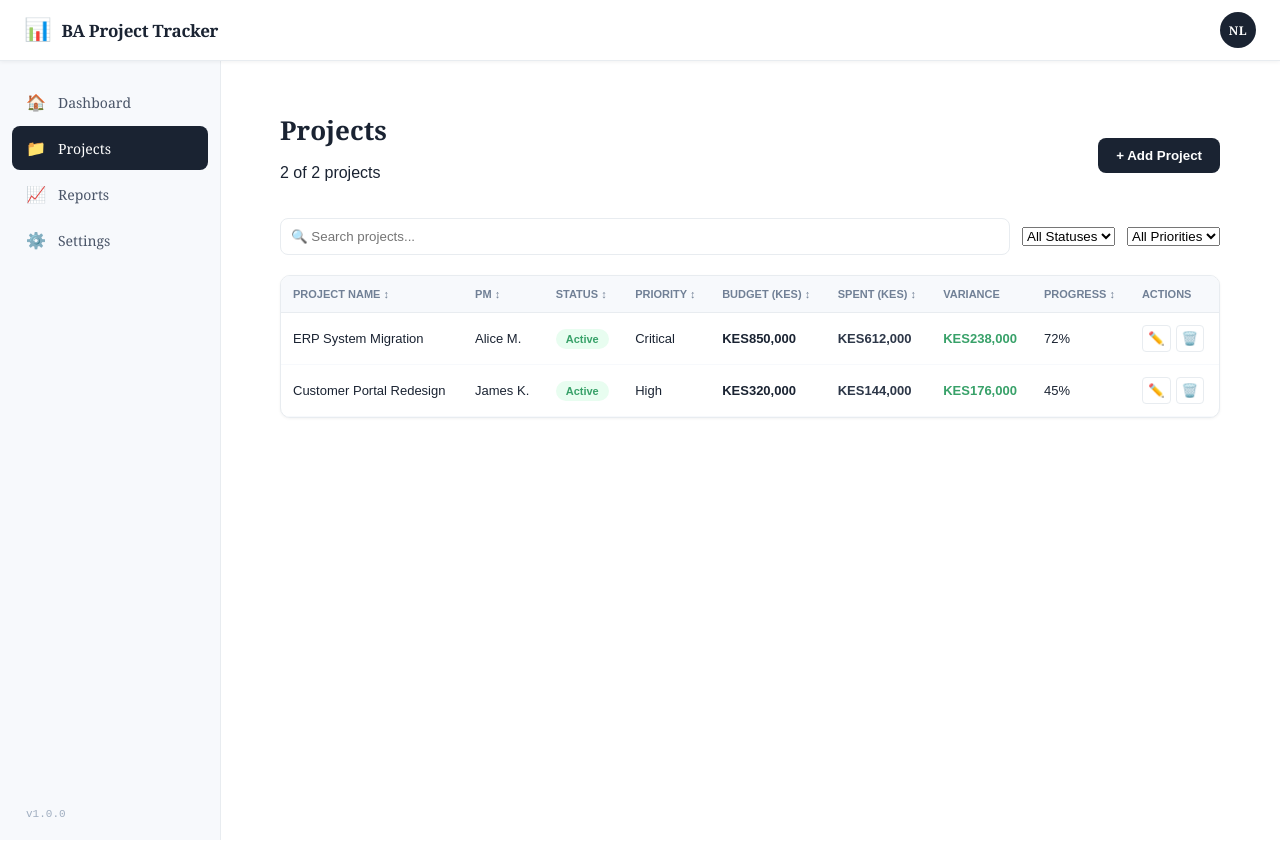
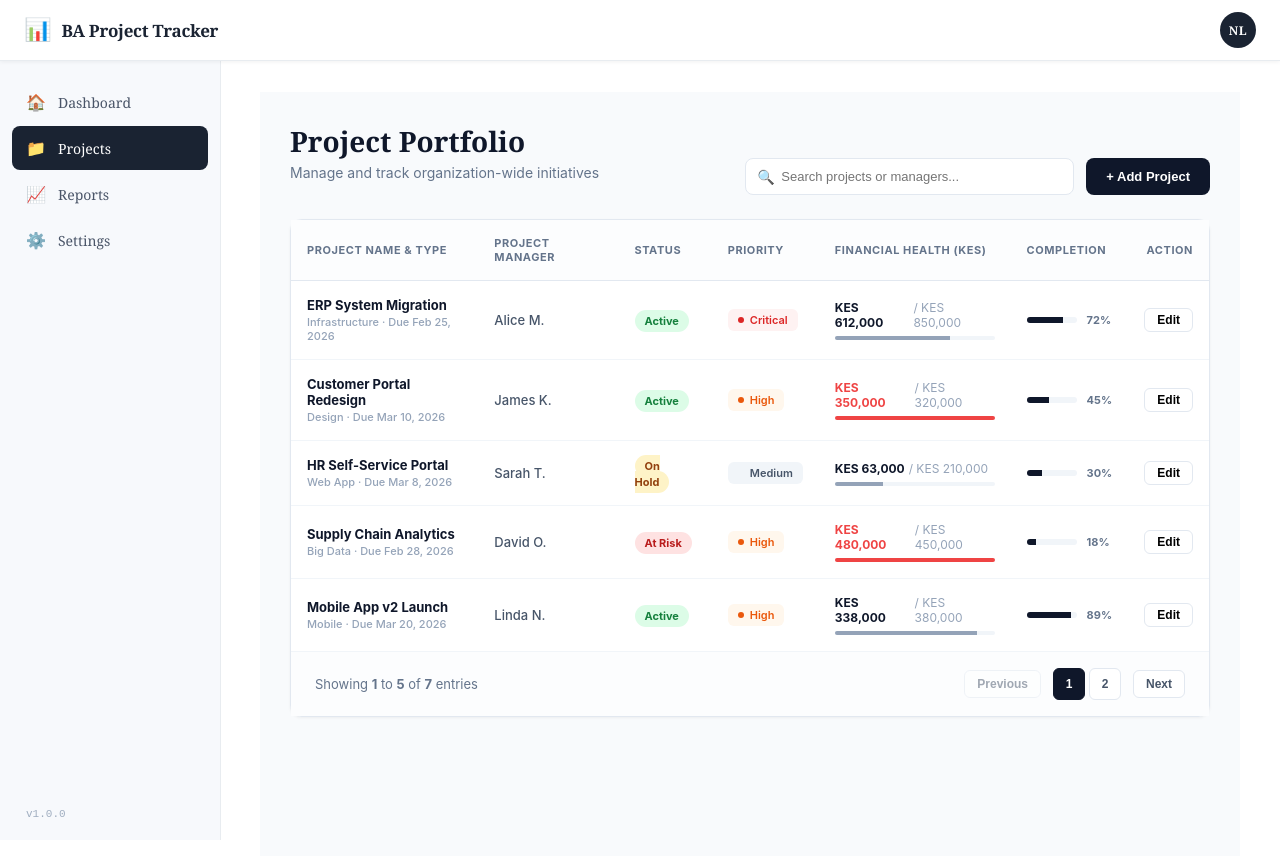
Before and after one commit to NeskoLimo/BA-PROJECT_TRACKER, an Angular app: page /projects in a window 1280 px wide. Shown: the top 856 px of the page. Built offline with nearby package versions, Linux system fonts and the light colour scheme.

Commit message:
Update projects.component.ts

```diff
--- a/src/app/components/projects/projects.component.ts
+++ b/src/app/components/projects/projects.component.ts
@@ -1,308 +1,247 @@
-// src/app/components/projects/projects.component.ts
-import { Component } from '@angular/core';
+import { Component, OnInit } from '@angular/core';
 import { CommonModule } from '@angular/common';
 import { FormsModule } from '@angular/forms';
-import { RouterLink } from '@angular/router';
-
-interface Mention {
-  user: string;
-  message: string;
-  timestamp: Date;
-}
 
 interface Project {
   id: number;
   name: string;
-  type: string;
   pm: string;
   status: string;
   priority: string;
   budget: number;
   spent: number;
   progress: number;
-  startDate: string;
-  endDate: string;
-  signOffs: string[];
-  documents: string[];
-  mentions: Mention[];
+  dueDate: string;
+  type: string;
 }
 
 @Component({
   selector: 'app-projects',
   standalone: true,
-  imports: [CommonModule, FormsModule, RouterLink],
+  imports: [CommonModule, FormsModule],
   template: `
-    <div class="projects-page">
-
+    <div class="projects-wrapper">
       <div class="page-header">
         <div>
-          <h1 class="page-title">Projects</h1>
-          <p class="page-subtitle">{{ filteredProjects.length }} of {{ projects.length }} projects</p>
+          <h1 class="page-title">Project Portfolio</h1>
+          <p class="page-subtitle">Manage and track organization-wide initiatives</p>
         </div>
-        <button class="btn-primary" (click)="openAddModal()">+ Add Project</button>
+        <div class="header-actions">
+          <div class="search-container">
+            <span class="search-icon">🔍</span>
+            <input type="text" [(ngModel)]="searchTerm" (ngModelChange)="applyFilters()" placeholder="Search projects or managers...">
+          </div>
+          <button class="btn-primary">+ Add Project</button>
+        </div>
       </div>
 
-      <div class="toolbar">
-        <input class="search-input" type="text" placeholder="🔍 Search projects..."
-          [(ngModel)]="searchTerm" (ngModelChange)="applyFilters()" />
-        <select class="filter-select" [(ngModel)]="statusFilter" (ngModelChange)="applyFilters()">
-          <option value="">All Statuses</option>
-          <option value="Active">Active</option>
-          <option value="On Hold">On Hold</option>
-          <option value="At Risk">At Risk</option>
-          <option value="Completed">Completed</option>
-          <option value="Planning">Planning</option>
-        </select>
-        <select class="filter-select" [(ngModel)]="priorityFilter" (ngModelChange)="applyFilters()">
-          <option value="">All Priorities</option>
-          <option value="Critical">Critical</option>
-          <option value="High">High</option>
-          <option value="Medium">Medium</option>
-          <option value="Low">Low</option>
-        </select>
-      </div>
-
-      <div class="table-wrapper">
+      <div class="card">
+        <div class="table-responsive">
           <table class="projects-table">
             <thead>
               <tr>
-              <th (click)="sort('name')" class="sortable">Project Name <span>{{ getSortIcon('name') }}</span></th>
-              <th (click)="sort('pm')" class="sortable">PM <span>{{ getSortIcon('pm') }}</span></th>
-              <th (click)="sort('status')" class="sortable">Status <span>{{ getSortIcon('status') }}</span></th>
-              <th (click)="sort('priority')" class="sortable">Priority <span>{{ getSortIcon('priority') }}</span></th>
-              <th (click)="sort('budget')" class="sortable">Budget (KES) <span>{{ getSortIcon('budget') }}</span></th>
-              <th (click)="sort('spent')" class="sortable">Spent (KES) <span>{{ getSortIcon('spent') }}</span></th>
-              <th>Variance</th>
-              <th (click)="sort('progress')" class="sortable">Progress <span>{{ getSortIcon('progress') }}</span></th>
-              <th>Actions</th>
+                <th>Project Name & Type</th>
+                <th>Project Manager</th>
+                <th>Status</th>
+                <th>Priority</th>
+                <th>Financial Health (KES)</th>
+                <th>Completion</th>
+                <th class="text-right">Action</th>
               </tr>
             </thead>
             <tbody>
-            <tr *ngFor="let p of filteredProjects" [class.selected]="selectedProject?.id === p.id" (click)="selectedProject = p">
-              <td class="project-name">{{ p.name }}</td>
-              <td>{{ p.pm }}</td>
-              <td><span class="status-badge" [ngClass]="getStatusClass(p.status)">{{ p.status }}</span></td>
-              <td><span class="priority-badge" [ngClass]="getPriorityClass(p.priority)">{{ p.priority }}</span></td>
-              <td class="num-cell">{{ p.budget | currency:'KES':'symbol-narrow':'1.0-0' }}</td>
-              <td class="num-cell" [style.color]="(p.spent || 0) > (p.budget || 0) ? '#e53e3e' : '#2d3748'">
-                {{ p.spent | currency:'KES':'symbol-narrow':'1.0-0' }}
+              <tr *ngFor="let p of pagedProjects">
+                <td>
+                  <div class="project-info">
+                    <span class="p-name">{{ p?.name }}</span>
+                    <span class="p-type">{{ p?.type }} · Due {{ p?.dueDate }}</span>
+                  </div>
                 </td>
-              <td class="num-cell">
-                <span [style.color]="(p.budget - p.spent) < 0 ? '#e53e3e' : '#38a169'">
-                  {{ (p.budget - p.spent) | currency:'KES':'symbol-narrow':'1.0-0' }}
+                <td class="pm-cell">{{ p?.pm }}</td>
+                <td>
+                  <span class="status-badge" [ngClass]="getStatusClass(p?.status || '')">
+                    {{ p?.status }}
                   </span>
                 </td>
                 <td>
-                <div class="progress-wrap">
-                  <div class="progress-bar">
-                    <div class="progress-fill" [style.width.%]="p.progress" [style.background]="getProgressColor(p.progress)"></div>
+                  <span class="priority-tag" [ngClass]="p?.priority?.toLowerCase()">
+                    <span class="p-dot"></span> {{ p?.priority }}
+                  </span>
+                </td>
+                <td>
+                  <div class="budget-analytics" [class.over-budget]="(p?.spent || 0) > (p?.budget || 0)">
+                    <div class="budget-values">
+                      <span class="spent">{{ p?.spent | currency:'KES ':'symbol-narrow':'1.0-0' }}</span>
+                      <span class="total">/ {{ p?.budget | currency:'KES ':'symbol-narrow':'1.0-0' }}</span>
                     </div>
-                  <span class="progress-pct">{{ p.progress }}%</span>
+                    <div class="budget-bar-bg">
+                      <div class="budget-bar-fill" [style.width.%]="getBudgetPercentage(p)"></div>
+                    </div>
                   </div>
                 </td>
                 <td>
-                <div class="action-btns">
-                  <button class="edit-btn" title="Edit" (click)="openEditModal(p); $event.stopPropagation()">✏️</button>
-                  <button class="delete-btn" title="Delete" (click)="confirmDelete(p); $event.stopPropagation()">🗑️</button>
+                  <div class="progress-container">
+                    <div class="progress-mini-bar">
+                      <div class="progress-fill" [style.width.%]="p?.progress"></div>
                     </div>
+                    <span class="progress-label">{{ p?.progress }}%</span>
+                  </div>
+                </td>
+                <td class="text-right">
+                  <button class="btn-action">Edit</button>
                 </td>
               </tr>
             </tbody>
           </table>
         </div>
 
-      <div class="modal-overlay" *ngIf="showModal" (click)="showModal = false">
-        <div class="modal" (click)="$event.stopPropagation()">
-          <div class="modal-header">
-            <h2>{{ isEditing ? 'Edit Project' : 'Add New Project' }}</h2>
-            <button class="modal-close" (click)="showModal = false">✕</button>
+        <div class="pagination-footer">
+          <div class="pagination-info">
+            Showing <b>{{ (currentPage-1)*pageSize + 1 }}</b> to
+            <b>{{ Math.min(currentPage*pageSize, filteredProjects.length) }}</b> of
+            <b>{{ filteredProjects.length }}</b> entries
           </div>
-          <div class="modal-body">
-            <div class="form-row">
-              <div class="form-group">
-                <label>Project Name *</label>
-                <input type="text" [(ngModel)]="currentProject.name" placeholder="Enter project name" />
+          <div class="pagination-controls">
+            <button class="page-btn" [disabled]="currentPage === 1" (click)="goToPage(currentPage - 1)">Previous</button>
+            <div class="page-numbers">
+              <button *ngFor="let page of pageNumbers"
+                      class="page-btn-num"
+                      [class.active]="page === currentPage"
+                      (click)="goToPage(page)">
+                {{ page }}
+              </button>
             </div>
-              <div class="form-group">
-                <label>Project Manager *</label>
-                <input type="text" [(ngModel)]="currentProject.pm" placeholder="PM name" />
-              </div>
-            </div>
-            <div class="form-row">
-              <div class="form-group">
-                <label>Budget (KES)</label>
-                <input type="number" [(ngModel)]="currentProject.budget" placeholder="0" />
-              </div>
-              <div class="form-group">
-                <label>Spent (KES)</label>
-                <input type="number" [(ngModel)]="currentProject.spent" placeholder="0" />
-              </div>
-              <div class="form-group">
-                <label>Progress (%)</label>
-                <input type="number" [(ngModel)]="currentProject.progress" min="0" max="100" placeholder="0" />
-              </div>
-            </div>
-
-            <div class="budget-indicator" *ngIf="(currentProject.budget || 0) > 0">
-              <div class="budget-bar-track">
-                <div class="budget-bar-fill"
-                  [style.width.%]="Math.min(((currentProject.spent || 0) / (currentProject.budget || 1)) * 100, 100)"
-                  [style.background]="(currentProject.spent || 0) > (currentProject.budget || 0) ? '#e53e3e' : '#38a169'">
-                </div>
-              </div>
-              <span class="budget-bar-label"
-                [style.color]="(currentProject.spent || 0) > (currentProject.budget || 0) ? '#e53e3e' : '#38a169'">
-                {{ (((currentProject.spent || 0) / (currentProject.budget || 1)) * 100).toFixed(0) }}% of budget used
-              </span>
-            </div>
-          </div>
-          <div class="modal-footer">
-            <button class="btn-secondary" (click)="showModal = false">Cancel</button>
-            <button class="btn-primary" (click)="saveProject()">
-              {{ isEditing ? 'Save Changes' : 'Add Project' }}
-            </button>
+            <button class="page-btn" [disabled]="currentPage === totalPages" (click)="goToPage(currentPage + 1)">Next</button>
           </div>
         </div>
       </div>
-
-      <div class="modal-overlay" *ngIf="showDeleteModal" (click)="showDeleteModal = false">
-        <div class="modal modal-sm" (click)="$event.stopPropagation()">
-          <div class="modal-header">
-            <h2 style="color: #e53e3e">⚠️ Delete Project</h2>
-          </div>
-          <div class="modal-body">
-            <p>Are you sure you want to delete <strong>{{ projectToDelete?.name }}</strong>? This action cannot be undone.</p>
-          </div>
-          <div class="modal-footer">
-            <button class="btn-secondary" (click)="showDeleteModal = false">Cancel</button>
-            <button class="btn-danger" (click)="deleteProject()">Delete Forever</button>
-          </div>
-        </div>
-      </div>
-
-      <div class="toast" *ngIf="toastVisible">{{ toastMessage }}</div>
-
     </div>
   `,
   styles: [`
-    .projects-page { display: flex; flex-direction: column; gap: 20px; font-family: sans-serif; color: #1a2332; padding: 20px; }
-    .page-header { display: flex; justify-content: space-between; align-items: center; }
-    .page-title { font-size: 26px; font-weight: 700; font-family: 'Georgia', serif; margin: 0; }
-    .btn-primary { background: #1a2332; color: white; border: none; padding: 10px 18px; border-radius: 8px; font-weight: 600; cursor: pointer; }
-    .btn-danger { background: #e53e3e; color: white; border: none; padding: 10px 18px; border-radius: 8px; font-weight: 600; cursor: pointer; }
-    .toolbar { display: flex; gap: 12px; align-items: center; }
-    .search-input { flex: 1; padding: 10px; border: 1px solid #e8ecf0; border-radius: 8px; }
-    .table-wrapper { background: #fff; border: 1px solid #e8ecf0; border-radius: 10px; overflow: hidden; box-shadow: 0 1px 3px rgba(0,0,0,0.05); }
-    .projects-table { width: 100%; border-collapse: collapse; font-size: 13px; }
-    .projects-table th { background: #f7f9fc; padding: 12px; text-align: left; color: #718096; font-size: 11px; text-transform: uppercase; border-bottom: 1px solid #e8ecf0; cursor: pointer; }
-    .projects-table td { padding: 12px; border-bottom: 1px solid #f7f9fc; }
-    .num-cell { font-weight: 600; }
-    .action-btns { display: flex; gap: 5px; }
-    .edit-btn, .delete-btn { border: 1px solid #e8ecf0; background: #fff; padding: 5px; border-radius: 4px; cursor: pointer; }
-    .delete-btn:hover { background: #fff5f5; border-color: #feb2b2; }
-    .status-badge { padding: 4px 10px; border-radius: 99px; font-size: 11px; font-weight: 700; }
-    .status-active { background: #e8fdf0; color: #38a169; }
-    .modal-overlay { position: fixed; inset: 0; background: rgba(0,0,0,0.4); display: flex; align-items: center; justify-content: center; z-index: 1000; }
-    .modal { background: #fff; border-radius: 12px; width: 600px; max-width: 90vw; }
-    .modal-sm { width: 400px; }
-    .modal-header { padding: 20px; border-bottom: 1px solid #eee; display: flex; justify-content: space-between; }
-    .modal-body { padding: 20px; display: flex; flex-direction: column; gap: 15px; }
-    .form-row { display: flex; gap: 15px; }
-    .form-group { flex: 1; display: flex; flex-direction: column; gap: 5px; }
-    .form-group label { font-size: 11px; font-weight: 700; color: #718096; }
-    .form-group input { padding: 10px; border: 1px solid #e8ecf0; border-radius: 6px; }
-    .budget-indicator { background: #f7f9fc; padding: 12px; border-radius: 8px; }
-    .budget-bar-track { height: 8px; background: #e2e8f0; border-radius: 4px; overflow: hidden; margin-bottom: 5px; }
-    .budget-bar-fill { height: 100%; transition: width 0.3s; }
-    .toast { position: fixed; bottom: 20px; right: 20px; background: #1a2332; color: #fff; padding: 12px 24px; border-radius: 8px; z-index: 2000; }
+    .projects-wrapper { padding: 30px; background: #f8fafc; min-height: 100vh; font-family: 'Inter', sans-serif; }
+    .page-header { display: flex; justify-content: space-between; align-items: flex-end; margin-bottom: 24px; }
+    .page-title { font-family: 'Georgia', serif; font-size: 28px; font-weight: 700; color: #0f172a; margin: 0; }
+    .page-subtitle { color: #64748b; font-size: 14px; margin-top: 4px; }
+
+    .header-actions { display: flex; gap: 12px; }
+    .search-container { position: relative; }
+    .search-icon { position: absolute; left: 12px; top: 10px; font-size: 14px; color: #94a3b8; }
+    .search-container input { padding: 10px 12px 10px 35px; border-radius: 8px; border: 1px solid #e2e8f0; width: 280px; outline: none; font-size: 13px; }
+    .btn-primary { background: #0f172a; color: white; border: none; padding: 10px 20px; border-radius: 8px; cursor: pointer; font-weight: 600; font-size: 13px; }
+
+    .card { background: white; border-radius: 12px; border: 1px solid #e2e8f0; box-shadow: 0 1px 3px rgba(0,0,0,0.05); }
+    .table-responsive { width: 100%; overflow-x: auto; }
+    .projects-table { width: 100%; border-collapse: collapse; text-align: left; }
+    .projects-table th { padding: 16px; font-size: 11px; text-transform: uppercase; color: #64748b; border-bottom: 1px solid #e2e8f0; letter-spacing: 0.05em; background: #fcfdfe; }
+    .projects-table td { padding: 16px; border-bottom: 1px solid #f1f5f9; font-size: 13px; vertical-align: middle; }
+
+    .project-info { display: flex; flex-direction: column; }
+    .p-name { font-weight: 700; color: #0f172a; margin-bottom: 2px; }
+    .p-type { font-size: 11px; color: #94a3b8; font-weight: 500; }
+    .pm-cell { color: #475569; font-weight: 500; }
+
+    /* Priority Tags */
+    .priority-tag { display: inline-flex; align-items: center; gap: 6px; padding: 4px 10px; border-radius: 6px; font-size: 11px; font-weight: 600; background: #f1f5f9; color: #475569; }
+    .p-dot { width: 6px; height: 6px; border-radius: 50%; }
+    .priority-tag.critical { background: #fef2f2; color: #dc2626; }
+    .priority-tag.critical .p-dot { background: #dc2626; }
+    .priority-tag.high { background: #fff7ed; color: #ea580c; }
+    .priority-tag.high .p-dot { background: #ea580c; }
+
+    /* Budget Analytics */
+    .budget-analytics { min-width: 140px; }
+    .budget-values { display: flex; gap: 4px; margin-bottom: 6px; font-size: 12px; }
+    .spent { font-weight: 700; color: #0f172a; }
+    .total { color: #94a3b8; }
+    .over-budget .spent { color: #ef4444; }
+    .budget-bar-bg { width: 100%; height: 4px; background: #f1f5f9; border-radius: 2px; overflow: hidden; }
+    .budget-bar-fill { height: 100%; background: #94a3b8; }
+    .over-budget .budget-bar-fill { background: #ef4444; }
+
+    /* Progress Mini */
+    .progress-container { display: flex; align-items: center; gap: 10px; }
+    .progress-mini-bar { width: 50px; height: 6px; background: #f1f5f9; border-radius: 10px; overflow: hidden; }
+    .progress-fill { height: 100%; background: #0f172a; }
+    .progress-label { font-size: 11px; font-weight: 700; color: #64748b; }
+
+    /* Badges */
+    .status-badge { padding: 4px 10px; border-radius: 20px; font-size: 11px; font-weight: 700; }
+    .status-active { background: #dcfce7; color: #15803d; }
+    .status-at-risk { background: #fee2e2; color: #b91c1c; }
+    .status-on-hold { background: #fef3c7; color: #92400e; }
+
+    /* Pagination Styling */
+    .pagination-footer { padding: 16px 24px; display: flex; justify-content: space-between; align-items: center; background: #fcfdfe; }
+    .pagination-info { font-size: 13px; color: #64748b; }
+    .pagination-controls { display: flex; align-items: center; gap: 12px; }
+    .page-numbers { display: flex; gap: 4px; }
+    .page-btn { padding: 6px 12px; border: 1px solid #e2e8f0; background: white; border-radius: 6px; cursor: pointer; font-size: 12px; font-weight: 600; color: #475569; }
+    .page-btn-num { width: 32px; height: 32px; border: 1px solid #e2e8f0; background: white; border-radius: 6px; cursor: pointer; font-size: 12px; font-weight: 600; color: #475569; }
+    .page-btn-num.active { background: #0f172a; color: white; border-color: #0f172a; }
+    .page-btn:disabled { opacity: 0.5; cursor: not-allowed; }
+
+    .btn-action { background: none; border: 1px solid #e2e8f0; padding: 4px 12px; border-radius: 6px; font-size: 12px; font-weight: 600; cursor: pointer; }
+    .btn-action:hover { background: #f8fafc; }
+    .text-right { text-align: right; }
   `]
 })
-export class ProjectsComponent {
-  Math = Math;
+export class ProjectsComponent implements OnInit {
+  Math = Math; // Necessary for template usage
   searchTerm = '';
-  statusFilter = '';
-  priorityFilter = '';
-  showModal = false;
-  showDeleteModal = false;
-  isEditing = false;
-  toastVisible = false;
-  toastMessage = '';
+  currentPage = 1;
+  pageSize = 5;
 
-  currentProject: Project = this.emptyProject();
-  projectToDelete: Project | null = null;
-  selectedProject: Project | null = null;
-
-  projects: Project[] = [
-    { id: 1, name: 'ERP System Migration', type: 'IT', pm: 'Alice M.', status: 'Active', priority: 'Critical', budget: 850000, spent: 612000, progress: 72, startDate: '2026-01-10', endDate: '2026-02-25', signOffs: [], documents: [], mentions: [] },
-    { id: 2, name: 'Customer Portal Redesign', type: 'BA', pm: 'James K.', status: 'Active', priority: 'High', budget: 320000, spent: 144000, progress: 45, startDate: '2025-12-01', endDate: '2026-03-10', signOffs: [], documents: [], mentions: [] }
+  allProjects: Project[] = [
+    { id: 1, name: 'ERP System Migration', type: 'Infrastructure', pm: 'Alice M.', status: 'Active', priority: 'Critical', budget: 850000, spent: 612000, progress: 72, dueDate: 'Feb 25, 2026' },
+    { id: 2, name: 'Customer Portal Redesign', type: 'Design', pm: 'James K.', status: 'Active', priority: 'High', budget: 320000, spent: 350000, progress: 45, dueDate: 'Mar 10, 2026' },
+    { id: 3, name: 'HR Self-Service Portal', type: 'Web App', pm: 'Sarah T.', status: 'On Hold', priority: 'Medium', budget: 210000, spent: 63000, progress: 30, dueDate: 'Mar 8, 2026' },
+    { id: 4, name: 'Supply Chain Analytics', type: 'Big Data', pm: 'David O.', status: 'At Risk', priority: 'High', budget: 450000, spent: 480000, progress: 18, dueDate: 'Feb 28, 2026' },
+    { id: 5, name: 'Mobile App v2 Launch', type: 'Mobile', pm: 'Linda N.', status: 'Active', priority: 'High', budget: 380000, spent: 338000, progress: 89, dueDate: 'Mar 20, 2026' },
+    { id: 6, name: 'Compliance Audit', type: 'Finance', pm: 'Alice M.', status: 'Completed', priority: 'Medium', budget: 150000, spent: 145000, progress: 100, dueDate: 'Jan 15, 2026' },
+    { id: 7, name: 'Warehouse Automation', type: 'Robotics', pm: 'David O.', status: 'Planning', priority: 'Critical', budget: 1200000, spent: 50000, progress: 5, dueDate: 'Jun 30, 2026' }
   ];
 
-  filteredProjects: Project[] = [...this.projects];
+  filteredProjects: Project[] = [];
 
-  emptyProject(): Project {
-    return { id: 0, name: '', type: 'BA', pm: '', status: 'Planning', priority: 'Medium', budget: 0, spent: 0, progress: 0, startDate: '', endDate: '', signOffs: [], documents: [], mentions: [] };
-  }
-
-  confirmDelete(project: Project) {
-    this.projectToDelete = project;
-    this.showDeleteModal = true;
-  }
-
-  deleteProject() {
-    if (!this.projectToDelete) return;
-    this.projects = this.projects.filter(p => p.id !== this.projectToDelete?.id);
+  ngOnInit() {
     this.applyFilters();
-    this.showDeleteModal = false;
-    this.showToast('🗑️ Project removed');
-  }
-
-  openAddModal() {
-    this.isEditing = false;
-    this.currentProject = this.emptyProject();
-    this.showModal = true;
-  }
-
-  openEditModal(project: Project) {
-    this.isEditing = true;
-    this.currentProject = { ...project };
-    this.showModal = true;
-  }
-
-  saveProject() {
-    if (!this.currentProject.name || !this.currentProject.pm) {
-      this.showToast('⚠️ Name and PM are required');
-      return;
-    }
-    if (this.isEditing) {
-      const idx = this.projects.findIndex(p => p.id === this.currentProject.id);
-      if (idx > -1) this.projects[idx] = { ...this.currentProject };
-      this.showToast('✅ Project updated');
-    } else {
-      this.currentProject.id = Date.now();
-      this.projects.unshift({ ...this.currentProject });
-      this.showToast('✅ Project added');
-    }
-    this.applyFilters();
-    this.showModal = false;
   }
 
   applyFilters() {
-    this.filteredProjects = this.projects.filter(p =>
-      p.name.toLowerCase().includes(this.searchTerm.toLowerCase()) &&
-      (this.statusFilter === '' || p.status === this.statusFilter) &&
-      (this.priorityFilter === '' || p.priority === this.priorityFilter)
+    this.filteredProjects = this.allProjects.filter(p =>
+      p.name.toLowerCase().includes(this.searchTerm.toLowerCase()) ||
+      p.pm.toLowerCase().includes(this.searchTerm.toLowerCase())
     );
+    this.currentPage = 1;
   }
 
-  sort(column: string) { /* Sorting logic as before */ }
-  getSortIcon(column: string) { return '↕'; }
-  getStatusClass(status: string) { return status === 'Active' ? 'status-active' : ''; }
-  getPriorityClass(priority: string) { return 'priority-badge'; }
-  getProgressColor(progress: number) { return progress >= 70 ? '#38a169' : '#3182ce'; }
+  get pagedProjects() {
+    const start = (this.currentPage - 1) * this.pageSize;
+    return this.filteredProjects.slice(start, start + this.pageSize);
+  }
 
-  showToast(message: string) {
-    this.toastMessage = message;
-    this.toastVisible = true;
-    setTimeout(() => this.toastVisible = false, 3000);
+  get totalPages() {
+    return Math.ceil(this.filteredProjects.length / this.pageSize);
+  }
+
+  get pageNumbers() {
+    return Array.from({ length: this.totalPages }, (_, i) => i + 1);
+  }
+
+  goToPage(page: number) {
+    this.currentPage = page;
+  }
+
+  getBudgetPercentage(p: Project): number {
+    return Math.min((p.spent / p.budget) * 100, 100);
+  }
+
+  getStatusClass(status: string): string {
+    const map: Record<string, string> = {
+      'Active': 'status-active',
+      'At Risk': 'status-at-risk',
+      'On Hold': 'status-on-hold'
+    };
+    return map[status] || '';
   }
 }
```
Lines whose indentation alone changed are shown as unchanged.
